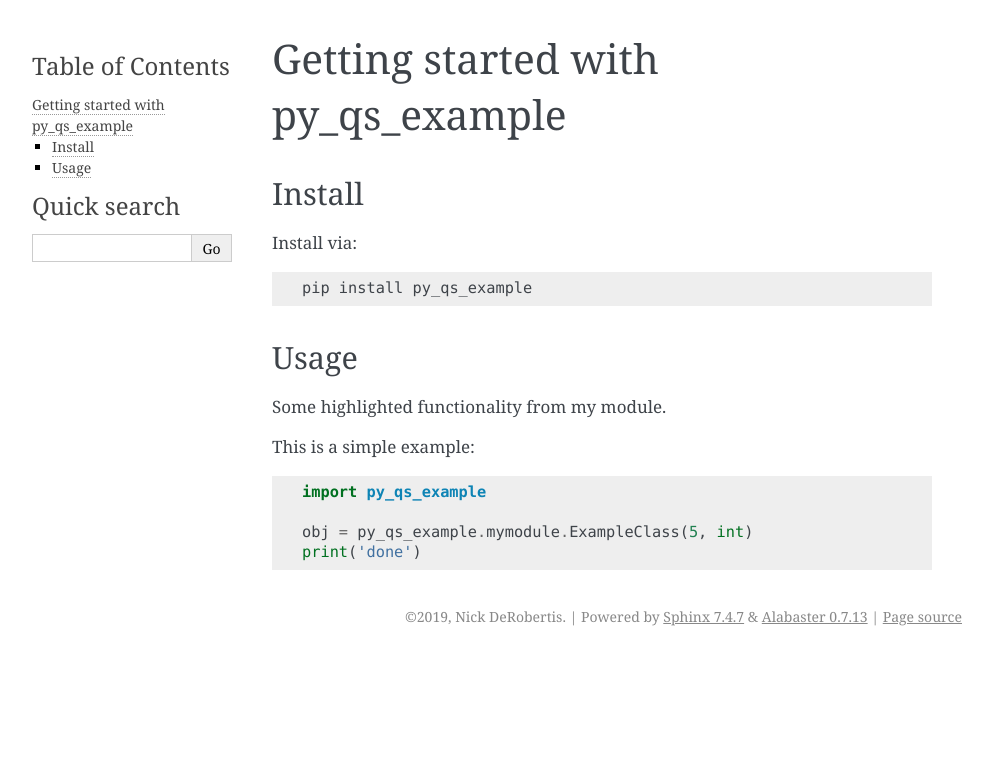
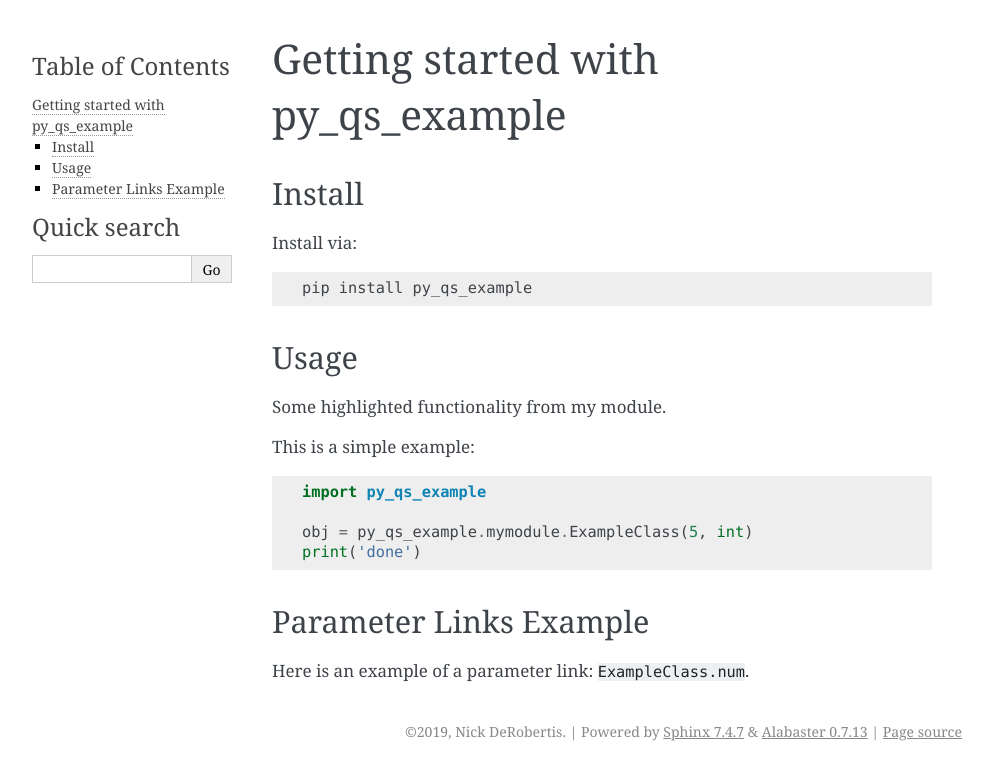
Before and after one commit to nickderobertis/pypi-sphinx-quickstart, a Sphinx documentation site: the page built from docsrc/source/tutorial.rst, in a window 1280 px wide. Shown: the top 780 px of the page, without its empty margins (148-1141 px from the left). Built offline with Sphinx 7.4.7, drawn with Linux system fonts in a browser that asks for light colours; pages that are not in the unit, such as notebooks, are missing from menus; cross-references to code outside the pages are shown as plain code.

Commit message:
Add package for parameter links and add example of parameter link

```diff
--- a/docsrc/source/conf.py
+++ b/docsrc/source/conf.py
@@ -44,7 +44,8 @@ extensions = [
     'sphinx.ext.autosummary',
     'sphinx.ext.doctest',
     'sphinx_autodoc_typehints',
-    'sphinxcontrib.fulltoc'
+    'sphinxcontrib.fulltoc',
+    'sphinx_paramlinks',
 ]
 
 # Options for sphinx_autodoc_typehints
--- a/docsrc/source/tutorial.rst
+++ b/docsrc/source/tutorial.rst
@@ -19,3 +19,9 @@ This is a simple example::
 
     obj = py_qs_example.mymodule.ExampleClass(5, int)
     print('done')
+
+
+Parameter Links Example
+========================
+
+Here is an example of a parameter link: :paramref:`.ExampleClass.num`.
```
Also changed, not shown: 2 other files.
